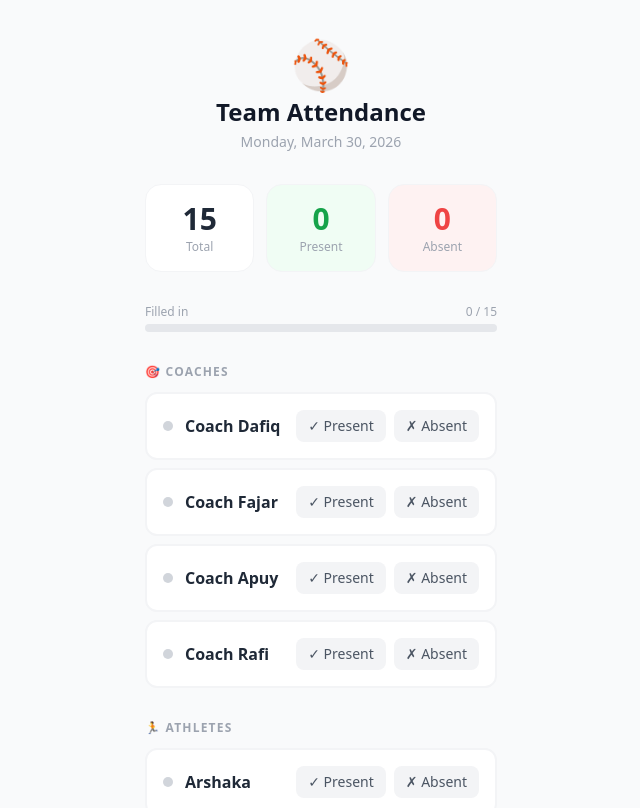
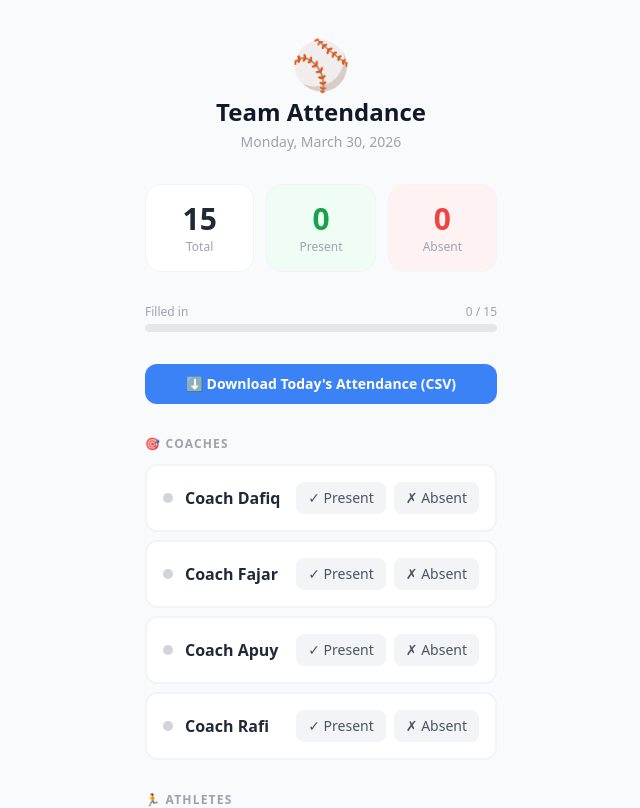
Before and after one commit to ShiranikuNakonbae/baseball_attendance, a Next.js app: page / in a window 1280 px wide. Shown: the top 808 px of the page, without its empty margins (319-959 px from the left). Built offline with nearby package versions, Linux system fonts and the light colour scheme; no server answers; the database is empty.

Commit message:
feat: add CSV download button

```diff
--- a/app/page.tsx
+++ b/app/page.tsx
@@ -99,6 +99,24 @@ export default function Home() {
     setUpdating(null);
   };
 
+  const downloadCSV = () => {
+    const rows = [["Name", "Role", "Status", "Date"]];
+    TEAM.coaches.forEach((m) => {
+      rows.push([m.name, "Coach", attendance[m.id] ?? "not filled", today]);
+    });
+    TEAM.athletes.forEach((m) => {
+      rows.push([m.name, "Athlete", attendance[m.id] ?? "not filled", today]);
+    });
+    const csv = rows.map((r) => r.join(",")).join("\n");
+    const blob = new Blob([csv], { type: "text/csv" });
+    const url = URL.createObjectURL(blob);
+    const a = document.createElement("a");
+    a.href = url;
+    a.download = `attendance-${new Date(Date.now() + 7 * 60 * 60 * 1000).toISOString().split("T")[0]}.csv`;
+    a.click();
+    URL.revokeObjectURL(url);
+  };
+
   const allMembers = [...TEAM.coaches, ...TEAM.athletes];
   const filled = allMembers.filter((m) => attendance[m.id]).length;
   const present = allMembers.filter(
@@ -185,6 +203,13 @@ export default function Home() {
           </div>
         </div>
 
+        <button
+          onClick={downloadCSV}
+          className="w-full mb-8 py-2.5 rounded-xl bg-blue-500 text-white text-sm font-semibold hover:bg-blue-600 transition-all"
+        >
+          ⬇ Download Today's Attendance (CSV)
+        </button>
+
         {loading ? (
           <div className="text-center text-gray-300 py-16 text-lg">
             Loading...
--- a/lib/config.ts
+++ b/lib/config.ts
@@ -8,16 +8,16 @@ export const TEAM: { coaches: Member[]; athletes: Member[] } = {
     { id: "coach-rafi", name: "Coach Rafi" },
   ],
   athletes: [
-    { id: "player-1", name: "Arshaka" },
-    { id: "player-2", name: "Aksara" },
-    { id: "player-3", name: "Sabiyan" },
-    { id: "player-4", name: "Hisyam" },
-    { id: "player-5", name: "Dio" },
-    { id: "player-6", name: "Juna" },
-    { id: "player-7", name: "Rafka" },
-    { id: "player-8", name: "Keinan" },
-    { id: "player-9", name: "Keenan" },
-    { id: "player-10", name: "Habibie" },
-    { id: "player-11", name: "Zen" },
+    { id: "shaka", name: "Arshaka" },
+    { id: "aksara", name: "Aksara" },
+    { id: "sabi", name: "Sabiyan" },
+    { id: "hisyam", name: "Hisyam" },
+    { id: "dio", name: "Dio" },
+    { id: "juna", name: "Juna" },
+    { id: "rafka", name: "Rafka" },
+    { id: "keinan", name: "Keinan" },
+    { id: "keenan", name: "Keenan" },
+    { id: "habibie", name: "Habibie" },
+    { id: "zen", name: "Zen" },
   ],
 };
```
